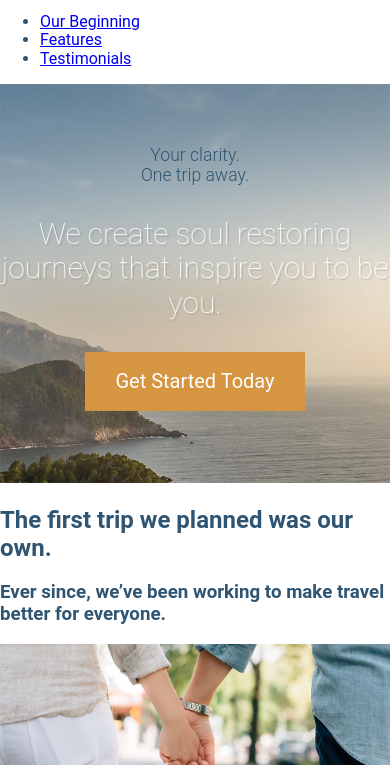
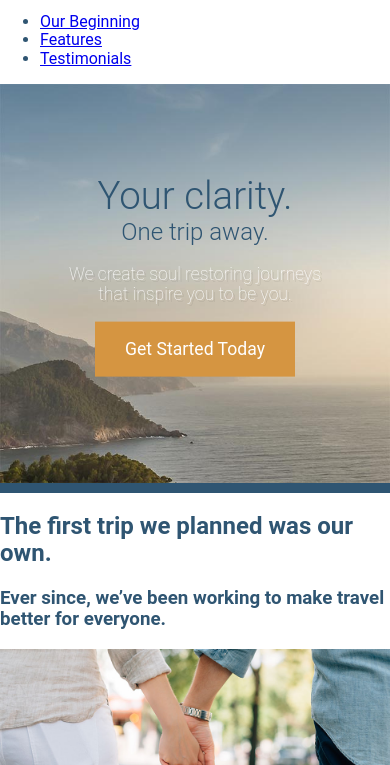
Before and after one commit to hackwebdev/vite-website, a website built with Vite: page index.html in a window 390 px wide. Shown: the part 79-844 px from the top of the page. Built offline with nearby package versions, Linux system fonts and the light colour scheme.

Commit message:
hero styled and responsive

```diff
--- a/index.html
+++ b/index.html
@@ -51,6 +51,7 @@
           media="(min-width:640px)"
         />
         <img
+          class="large-hero__image"
           srcset="
             images/hero--smaller.jpg          640w,
             images/hero--smaller-hi-dpi.jpg 12800w
@@ -60,6 +61,7 @@
       </picture>
 
       <div class="large-hero__text-content">
+        <div class="wrapper">
           <h1 class="large-hero__title">Your clarity.</h1>
           <h2 class="large-hero__subtitle">One trip away.</h2>
           <p class="large-hero__description">
@@ -68,6 +70,7 @@
           <p>
             <a class="btn btn--orange btn--large" href="#">Get Started Today</a>
           </p>
+        </div>
       </div>
     </div>
 
--- a/styles/main.scss
+++ b/styles/main.scss
@@ -4,3 +4,4 @@
 @import './base/global';
 @import './modules/large-hero';
 @import './modules/btn';
+@import './modules/wrapper';
--- a/styles/modules/_btn.scss
+++ b/styles/modules/_btn.scss
@@ -9,7 +9,8 @@
     background-color: $mainOrange;
   }
   &--large {
-    font-size: 1.25rem;
+    font-size: 1.1rem;
     padding: 1.1rem 1.9rem;
+    @include atSmall(1.25rem);
   }
 }
--- a/styles/modules/_large-hero.scss
+++ b/styles/modules/_large-hero.scss
@@ -1,5 +1,10 @@
 .large-hero {
+  border-bottom: 10px solid $mainBlue;
+  display: block;
   position: relative;
+  &__image {
+    display: block;
+  }
   &__text-content {
     width: 100%;
     position: absolute;
@@ -11,23 +16,25 @@
   &__title {
     font-weight: 300;
     color: $mainBlue;
-    font-size: 1.1rem;
     margin: 0;
+    font-size: 2.4rem;
     @include atSmall(4.8rem);
   }
   &__subtitle {
     font-weight: 300;
     color: $mainBlue;
     margin: 0;
-    font-size: 1.1rem;
-    @include atSmall(4.8rem);
+    font-size: 1.5rem;
+    @include atSmall(2.9rem);
   }
   &__description {
     color: #fff;
-    font-size: 1.875rem;
+    font-size: 1.1rem;
     font-weight: 100;
     text-shadow: 2px 2px 0 rgba(0, 0, 0, 0.1);
-    max-width: 30rem;
-    margin: 2rem auto;
+    max-width: 27ch;
+    margin-left: auto;
+    margin-right: auto;
+    @include atSmall(1.875rem);
   }
 }
--- /dev/null
+++ b/styles/modules/_wrapper.scss
@@ -0,0 +1,4 @@
+.wrapper {
+  padding-left: 18px;
+  padding-right: 18px;
+}
```
Also changed, not shown: readme.md. Lines whose indentation alone changed are shown as unchanged.
